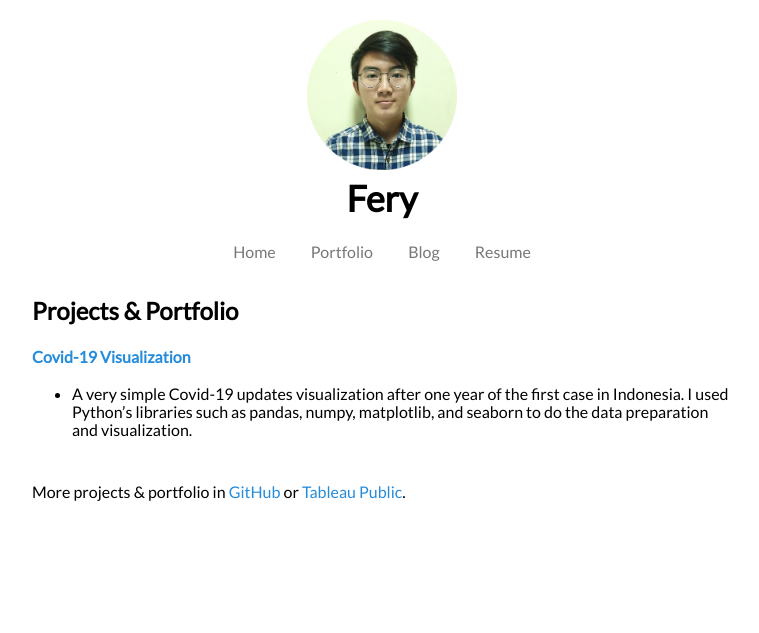
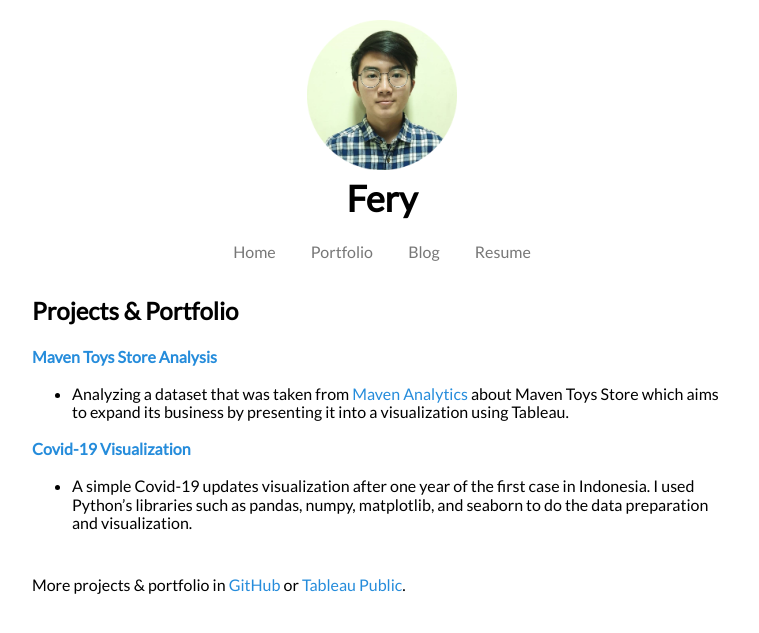
Before and after one commit to imfery/imfery.github.io, a Jekyll site: the page built from projects.md, in a window 1280 px wide. Shown: the top 633 px of the page, without its empty margins (258-1017 px from the left). Built offline with Jekyll 4.4.1, drawn with Linux system fonts in a browser that asks for light colours; nearby versions of some CDN libraries.

Commit message:
latest update

```diff
--- a/projects.md
+++ b/projects.md
@@ -5,8 +5,12 @@ permalink: /portfolio
 ---
 <h2>Projects & Portfolio</h2>
 
+[**Maven Toys Store Analysis**](https://public.tableau.com/app/profile/imfery/viz/MavenToysStoreAnalysis/MavenToysStoreAnalysis)
+- Analyzing a dataset that was taken from [Maven Analytics](https://www.mavenanalytics.io/data-playground) about Maven Toys Store which aims to expand its business by presenting it into a visualization using Tableau.
+
+
 [**Covid-19 Visualization**](https://github.com/imfery/covid-19-viz)
-- A very simple Covid-19 updates visualization after one year of the first case in Indonesia. I used Python's libraries such as pandas, numpy, matplotlib, and seaborn to do the data preparation and visualization.
+- A simple Covid-19 updates visualization after one year of the first case in Indonesia. I used Python's libraries such as pandas, numpy, matplotlib, and seaborn to do the data preparation and visualization.
 
 <br>
 More projects & portfolio in [GitHub][github] or [Tableau Public][tableau].
```
